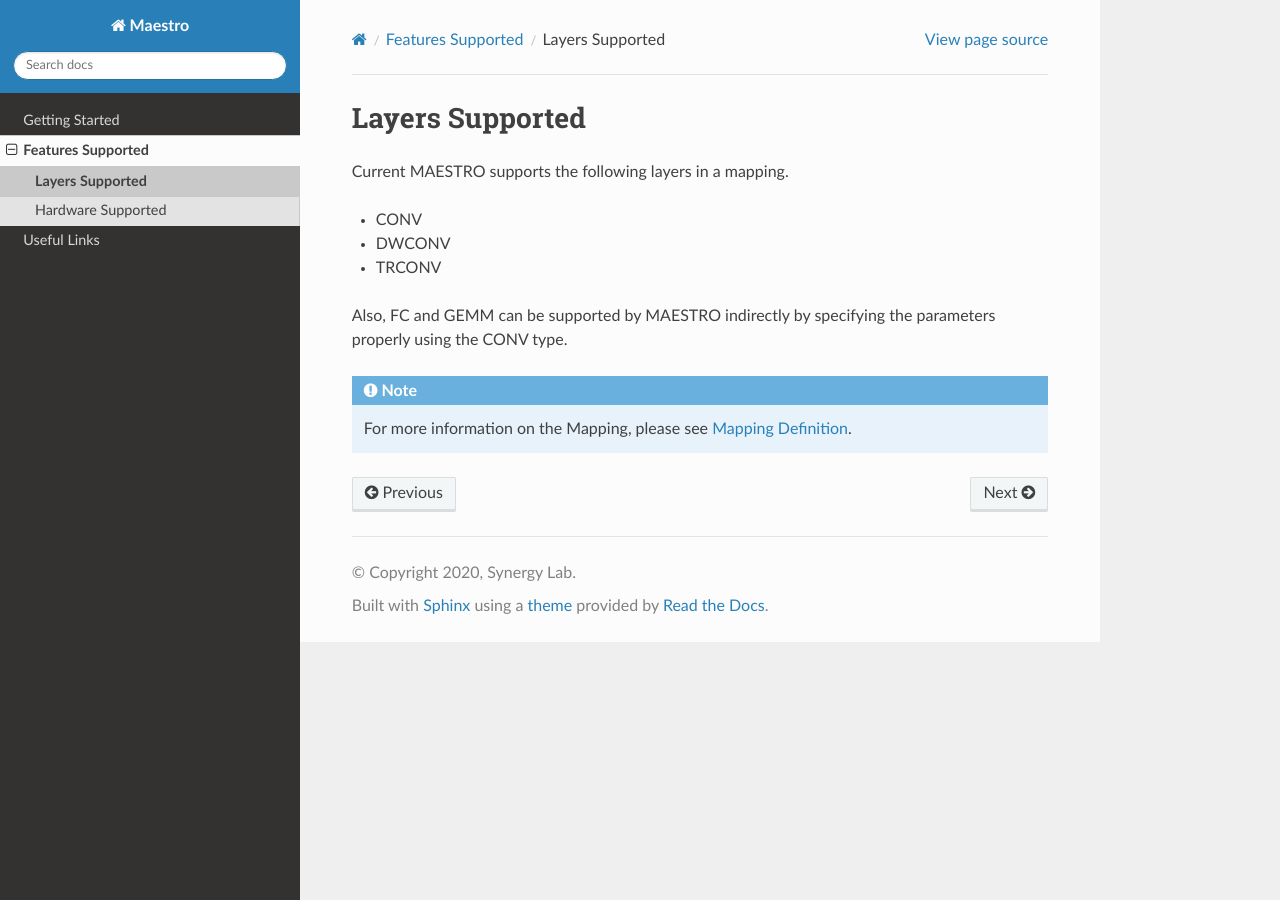
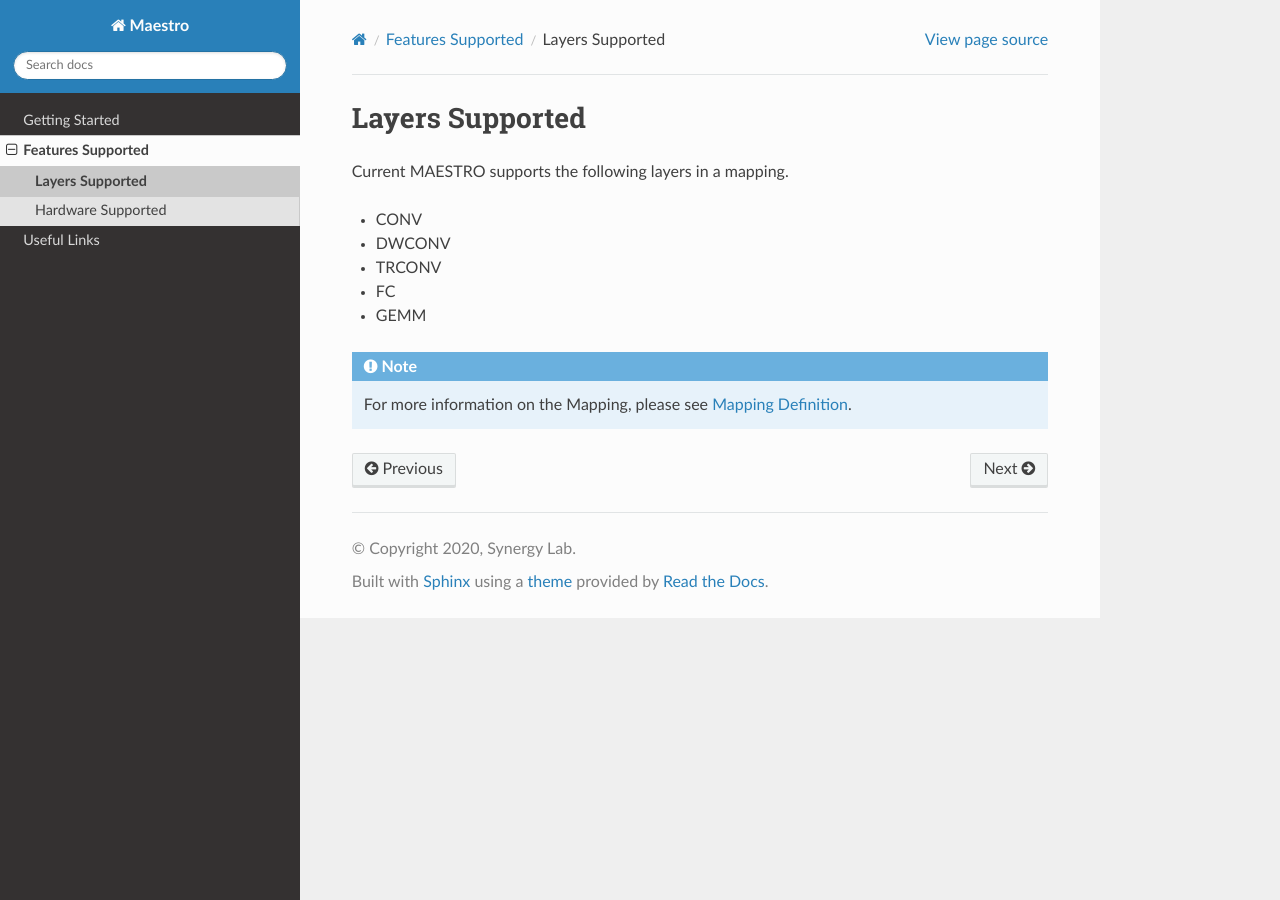
Before and after one commit to ghjeong12/maestro-docs, a Sphinx documentation site: the page built from docs/source/layer_supported.rst, in a window 1280 px wide. Built offline with Sphinx 7.4.7 and the Read the Docs theme 2.0.0, drawn with Linux system fonts in a browser that asks for light colours.

```diff
--- a/docs/source/layer_supported.rst
+++ b/docs/source/layer_supported.rst
@@ -12,7 +12,10 @@
 
 *    TRCONV
 
-Also, FC and GEMM can be supported by MAESTRO indirectly by specifying the parameters properly using the CONV type.
+*    FC
+
+*    GEMM
+
 
 .. note::
    For more information on the Mapping, please see
```
